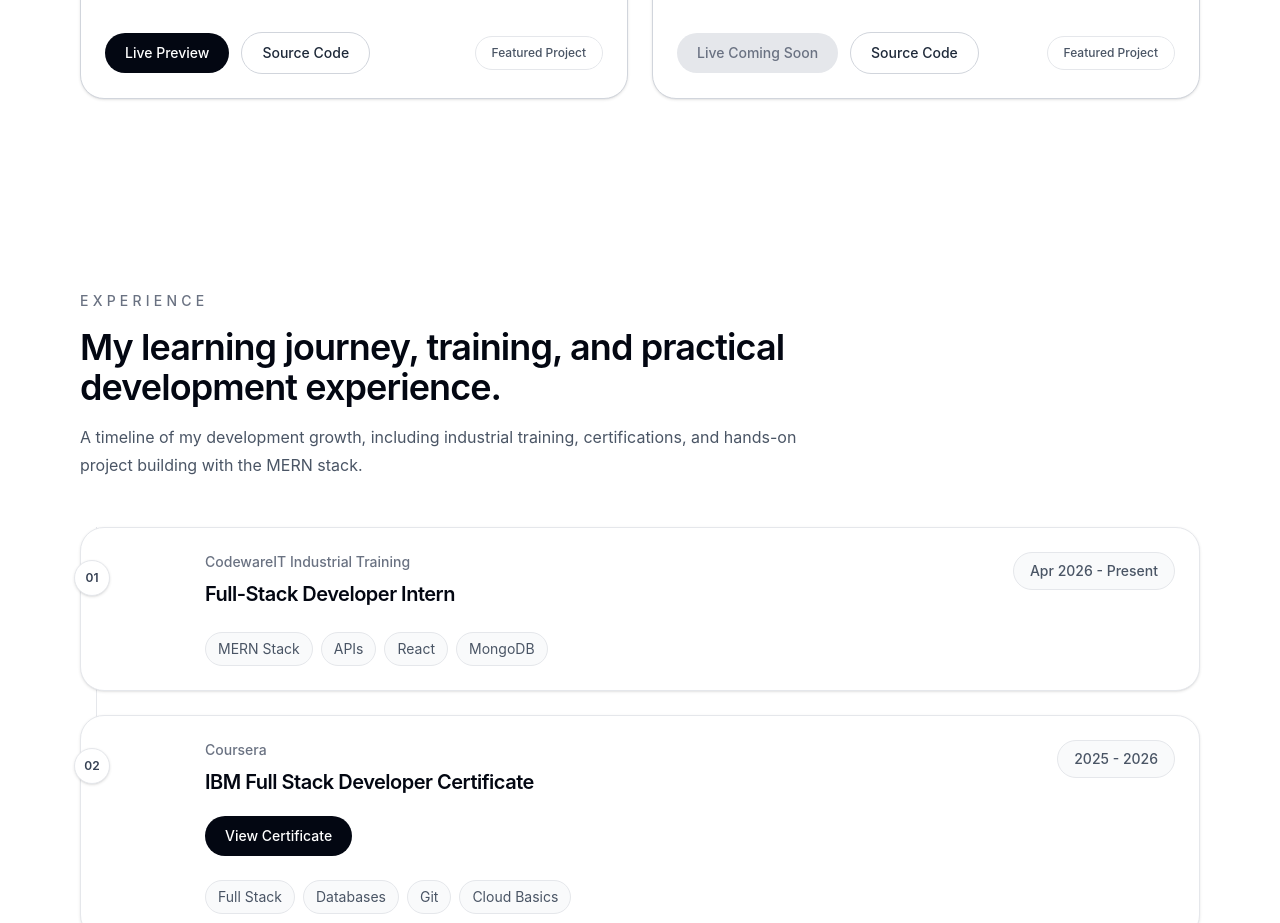
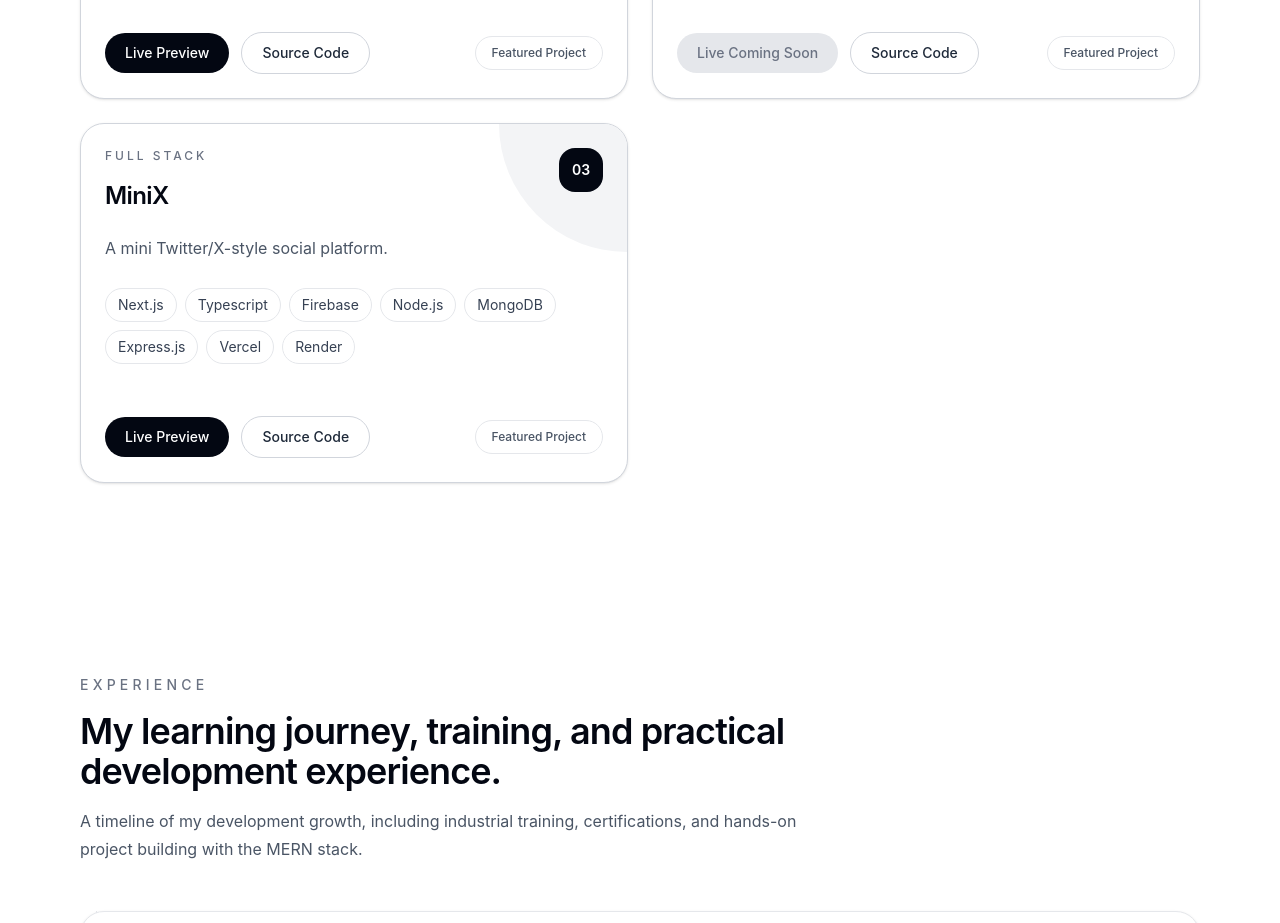
Before and after one commit to nishantbisht-dev/portfolio, a React (Vite) app in the folder frontend/: page / in a window 1280 px wide. Shown: the part 3740-4663 px from the top of the page. Built offline with nearby package versions, Linux system fonts and the light colour scheme.

Commit message:
add new project

```diff
--- a/frontend/src/data/content.js
+++ b/frontend/src/data/content.js
@@ -83,6 +83,15 @@ export const projects = [
     github: "https://github.com/nishantbisht-dev/finance-tracker-app",
     featured: true,
   },
+  {
+    title: "MiniX",
+    category: "Full Stack",
+    description: "A mini Twitter/X-style social platform.",
+    tech: ["Next.js", "Typescript", "Firebase", "Node.js", "MongoDB", "Express.js", "Vercel", "Render"],
+    live: "https://mini-x-frontend-khast4xte-nishantbisht34s-projects.vercel.app/",
+    github: "https://github.com/nishantbisht-dev/miniX",
+    featured: true,
+  }
 ];
 
 export const experience = [
```
